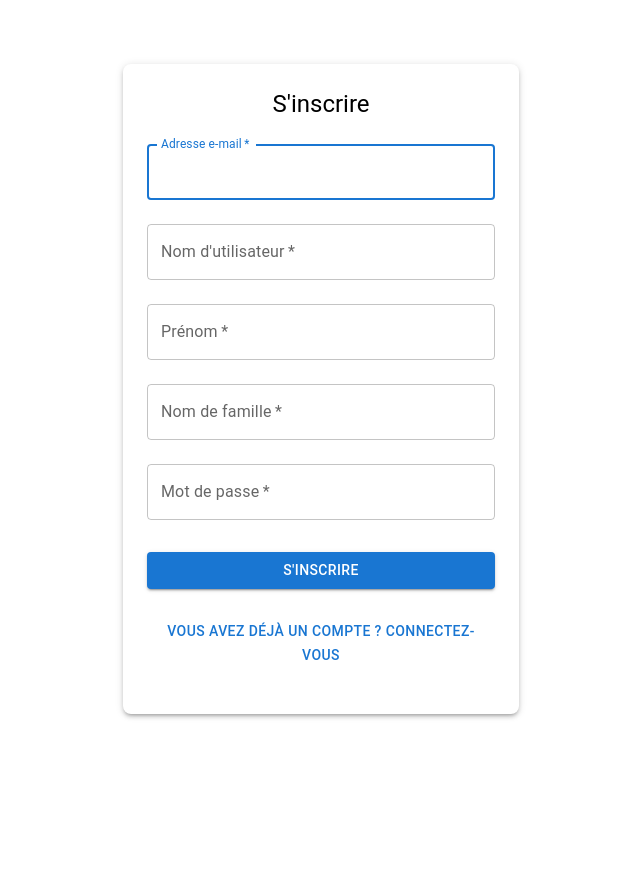
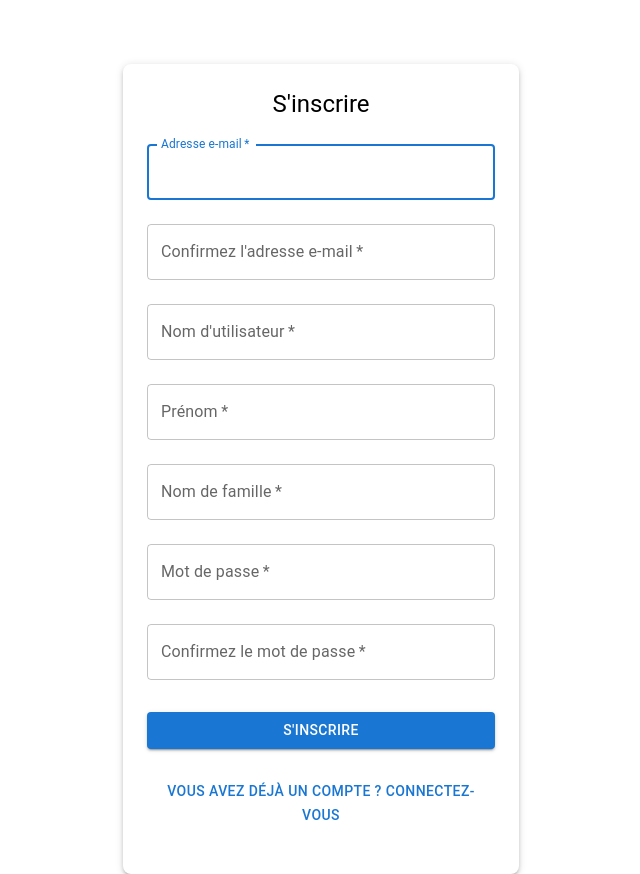
Before and after one commit to Benj0t/Libheros, a React (Create React App) app in the folder frontend/: page /auth in a window 1280 px wide. Both pictures are taken after a click on the button "PAS DE COMPTE ? INSCRIVEZ-VOUS". Shown: the whole page, without its empty margins (319-959 px from the left). Before the commit the page ends 800 px from the top, so only its background shows below. Built offline with nearby package versions, Linux system fonts and the light colour scheme; no server answers.

Commit message:
Add confirmation field for email and password

```diff
--- a/frontend/src/components/Signup.tsx
+++ b/frontend/src/components/Signup.tsx
@@ -8,13 +8,27 @@ interface SignUpProps {
 
 const SignUp: React.FC<SignUpProps> = ({ switchToLogin }) => {
   const [email, setEmail] = useState("");
+  const [confirmEmail, setConfirmEmail] = useState("");
   const [username, setUsername] = useState("");
   const [firstname, setFirstname] = useState("");
   const [lastname, setLastname] = useState("");
   const [password, setPassword] = useState("");
+  const [confirmPassword, setConfirmPassword] = useState("");
+
   const handleSubmitForm = async (event: FormEvent) => {
     event.preventDefault();
-    // notifyToasterSuccess("Vous êtes connecté !");
+
+    // Validation de l'email et du mot de passe
+    if (email !== confirmEmail) {
+      console.error("Les emails ne correspondent pas.");
+      return;
+    }
+
+    if (password !== confirmPassword) {
+      console.error("Les mots de passe ne correspondent pas.");
+      return;
+    }
+
     try {
       const response = await signup(
         email,
@@ -25,12 +39,11 @@ const SignUp: React.FC<SignUpProps> = ({ switchToLogin }) => {
       );
       console.log(response);
       switchToLogin();
-      // notifyToasterSuccess("Vous êtes connecté !");
     } catch (err) {
       console.log(err);
-      // notifyToasterError("Identifiants introuvables.");
     }
   };
+
   return (
     <Container maxWidth="xs">
       <Box
@@ -60,6 +73,17 @@ const SignUp: React.FC<SignUpProps> = ({ switchToLogin }) => {
             autoFocus
             value={email}
             onChange={(e) => setEmail(e.target.value)}
+          />
+          <TextField
+            margin="normal"
+            required
+            fullWidth
+            id="confirm-email"
+            label="Confirmez l'adresse e-mail"
+            name="confirmEmail"
+            autoComplete="email"
+            value={confirmEmail}
+            onChange={(e) => setConfirmEmail(e.target.value)}
           />
           <TextField
             margin="normal"
@@ -106,6 +130,18 @@ const SignUp: React.FC<SignUpProps> = ({ switchToLogin }) => {
             value={password}
             onChange={(e) => setPassword(e.target.value)}
           />
+          <TextField
+            margin="normal"
+            required
+            fullWidth
+            name="confirmPassword"
+            label="Confirmez le mot de passe"
+            type="password"
+            id="confirmPassword"
+            autoComplete="new-password"
+            value={confirmPassword}
+            onChange={(e) => setConfirmPassword(e.target.value)}
+          />
           <Button
             type="submit"
             fullWidth
```
